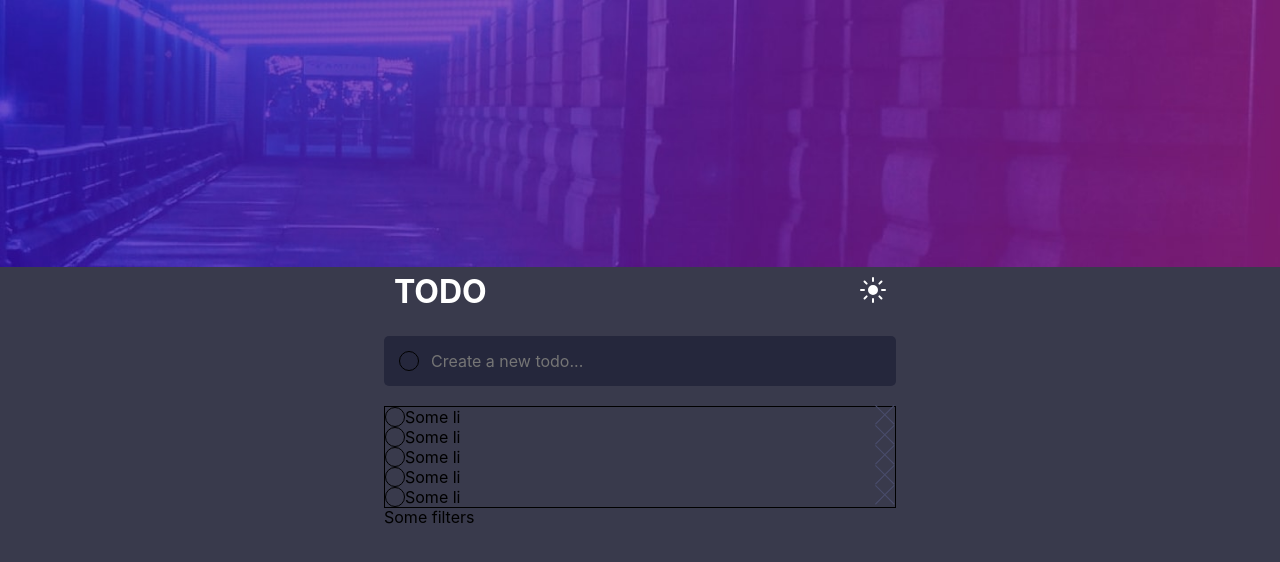
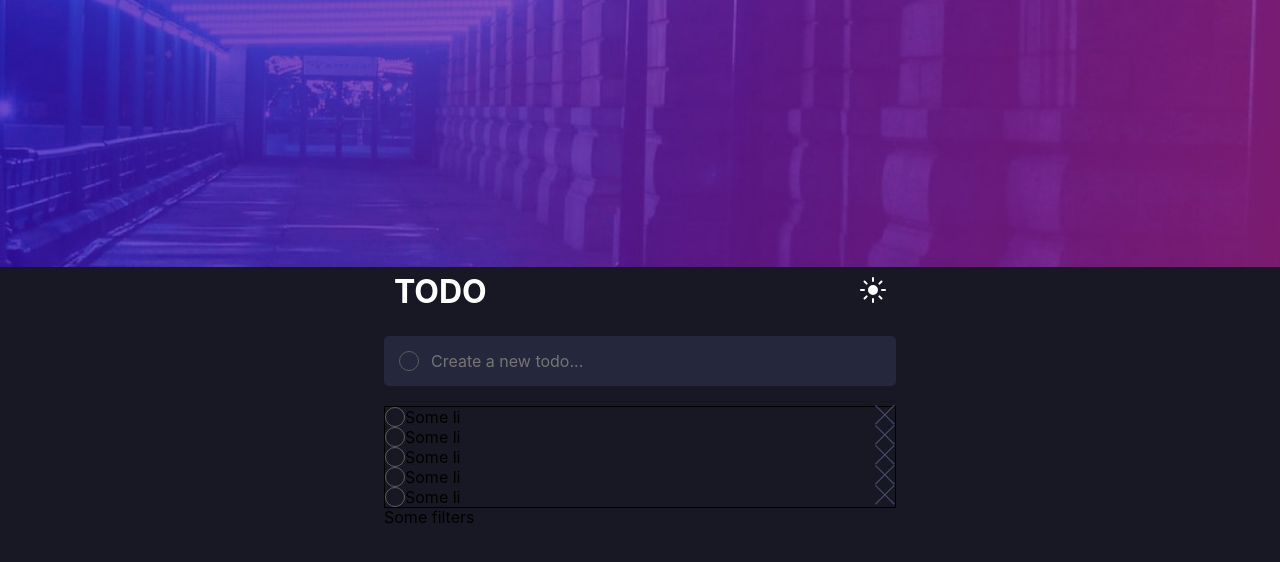
Before and after one commit to LuisDGracia/TodoList-FrontendMentor, a React (Create React App) app: page / in a window 1280 px wide. Shown: the top 562 px of the page. Built offline with nearby package versions, Linux system fonts and the light colour scheme.

Commit message:
A few adjustments

```diff
--- a/src/AppStyles.jsx
+++ b/src/AppStyles.jsx
@@ -1,7 +1,7 @@
 import styled from 'styled-components'
 
 export const AppContainer = styled.div`
-  background-color: ${ ({ theme }) => theme.colors.VeryDarkGrayishBlue2 };
+  background-color: ${ ({ theme }) => theme.colors.VeryDarkGrayishBlue };
   height: 100vh;
 `
 
--- a/src/components/UI/RoundButtons.jsx
+++ b/src/components/UI/RoundButtons.jsx
@@ -13,7 +13,7 @@ const DoneBtn = styled.label`
   display: inline-block;
   width: 20px;
   height: 20px;
-  border: 1px solid black;
+  border: 1px solid hsl(0, 0%, 36%);
   border-radius: 50px;
 `;
 
--- a/src/styles/theme.js
+++ b/src/styles/theme.js
@@ -5,7 +5,13 @@ const theme = {
       VeryLightGrayishBlue: "hsl(236, 33%, 92%)",
       LightGrayishBlue: "hsl(233, 11%, 84%)",
       DarkGrayishBlue: "hsl(236, 9%, 61%)",
-      VeryDarkGrayishBlue: "hsl(235, 19%, 35%)"
+      VeryDarkGrayishBlue: "hsl(235, 19%, 35%)",
+      primary: {
+        colors:{
+          BrightBlue: "hsl(220, 98%, 61%)",
+          CheckBackground: "linear-gradient hsl(192, 100%, 67%) to hsl(280, 87%, 65%)",
+        }
+      }
     },
     transition: "0.5s",
   },
@@ -16,17 +22,16 @@ const theme = {
       LightGrayishBlue1: "hsl(234, 39%, 85%)",
       LightGrayishBlue2: "hsl(236, 33%, 92%)", /*hover*/
       DarkGrayishBlue: "hsl(234, 11%, 52%)",
-      VeryDarkGrayishBlue1: "hsl(233, 14%, 35%)",
-      VeryDarkGrayishBlue2: "hsl(237, 14%, 26%)"
+      VeryDarkGrayishBlue: "hsl(240, 20%, 12%)",
+      primary: {
+        colors:{
+          BrightBlue: "hsl(220, 98%, 61%)",
+          CheckBackground: "linear-gradient hsl(192, 100%, 67%) to hsl(280, 87%, 65%)",
+        }
+      }
     },
     transition: "0.5s",
   },
-  primary: {
-    colors:{
-      BrightBlue: "hsl(220, 98%, 61%)",
-      CheckBackground: "linear-gradient hsl(192, 100%, 67%) to hsl(280, 87%, 65%)",
-    }
-  }
 };
 
 export default theme;
```
